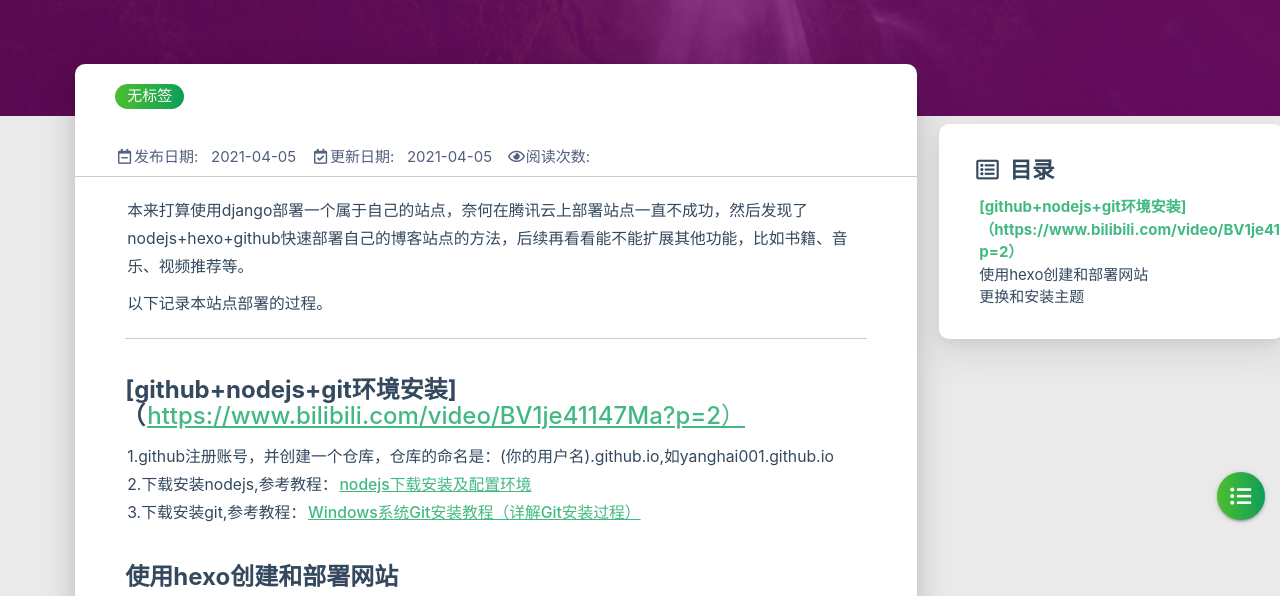
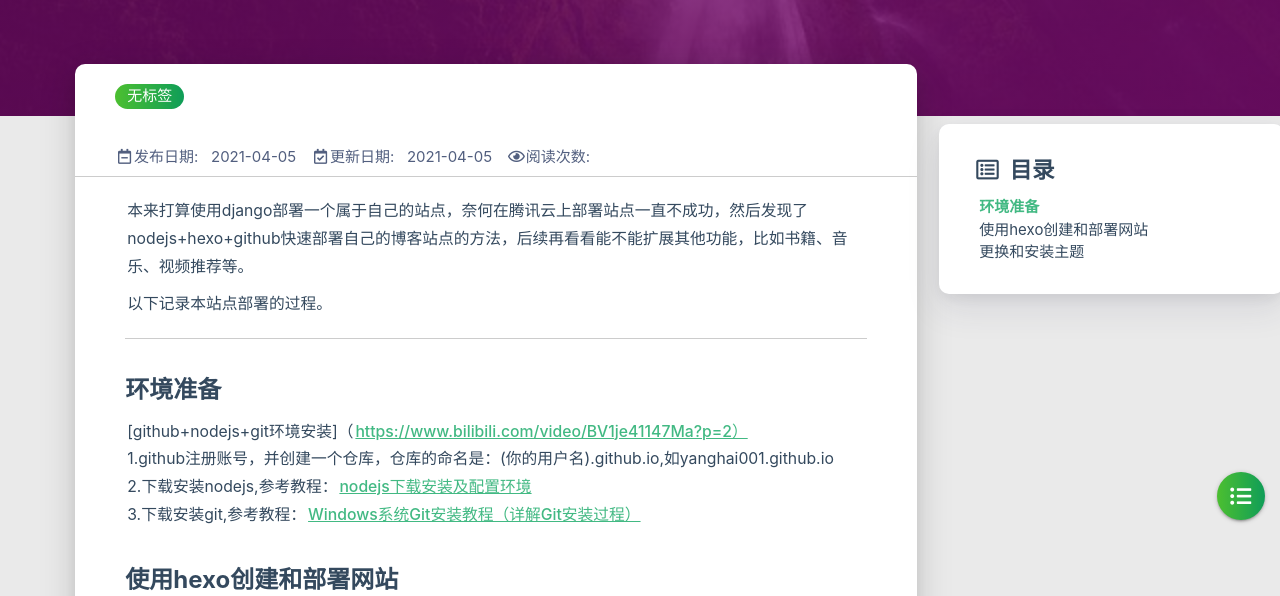
Before and after one commit to yanghai001/yanghai001.github.io, a plain HTML site: page 2021/04/05/笔记：站点部署记录/index.html in a window 1280 px wide. Shown: the part 204-800 px from the top of the page. Drawn offline with Linux system fonts and the light colour scheme; some packages are replaced by stand-ins of ours; no server answers; a script that the page names is missing.

Commit message:
Site updated: 2021-04-05 21:06:57

```diff
--- a/2021/04/05/笔记：站点部署记录/index.html
+++ b/2021/04/05/笔记：站点部署记录/index.html
@@ -414,7 +414,7 @@
                 <p>本来打算使用django部署一个属于自己的站点，奈何在腾讯云上部署站点一直不成功，然后发现了nodejs+hexo+github快速部署自己的博客站点的方法，后续再看看能不能扩展其他功能，比如书籍、音乐、视频推荐等。</p>
 <p>以下记录本站点部署的过程。</p>
 <hr>
-<h3 id="github-nodejs-git环境安装-（https-www-bilibili-com-video-BV1je41147Ma-p-2）"><a href="#github-nodejs-git环境安装-（https-www-bilibili-com-video-BV1je41147Ma-p-2）" class="headerlink" title="[github+nodejs+git环境安装]（https://www.bilibili.com/video/BV1je41147Ma?p=2）"></a>[github+nodejs+git环境安装]（<a target="_blank" rel="noopener" href="https://www.bilibili.com/video/BV1je41147Ma?p=2%EF%BC%89">https://www.bilibili.com/video/BV1je41147Ma?p=2）</a></h3><p>1.github注册账号，并创建一个仓库，仓库的命名是：(你的用户名).github.io,如yanghai001.github.io<br>2.下载安装nodejs,参考教程：<a target="_blank" rel="noopener" href="https://blog.csdn.net/qq_43285335/article/details/90696126">nodejs下载安装及配置环境</a><br>3.下载安装git,参考教程：<a target="_blank" rel="noopener" href="https://www.cnblogs.com/xueweisuoyong/p/11914045.html">Windows系统Git安装教程（详解Git安装过程）</a></p>
+<h3 id="环境准备"><a href="#环境准备" class="headerlink" title="环境准备"></a>环境准备</h3><p>[github+nodejs+git环境安装]（<a target="_blank" rel="noopener" href="https://www.bilibili.com/video/BV1je41147Ma?p=2%EF%BC%89">https://www.bilibili.com/video/BV1je41147Ma?p=2）</a><br>1.github注册账号，并创建一个仓库，仓库的命名是：(你的用户名).github.io,如yanghai001.github.io<br>2.下载安装nodejs,参考教程：<a target="_blank" rel="noopener" href="https://blog.csdn.net/qq_43285335/article/details/90696126">nodejs下载安装及配置环境</a><br>3.下载安装git,参考教程：<a target="_blank" rel="noopener" href="https://www.cnblogs.com/xueweisuoyong/p/11914045.html">Windows系统Git安装教程（详解Git安装过程）</a></p>
 <h3 id="使用hexo创建和部署网站"><a href="#使用hexo创建和部署网站" class="headerlink" title="使用hexo创建和部署网站"></a>使用hexo创建和部署网站</h3><p><a target="_blank" rel="noopener" href="https://hexoscript.gitbook.io/hexo-script/v/1.3-1/shi-yong-bu-zhou/yi-jian-bu-shu-hexo-bo-ke">hexo快速创建和部署网站（按步骤进行）</a>，参照视频教程：<br><a target="_blank" rel="noopener" href="https://www.bilibili.com/video/BV1je41147Ma?p=4">第一部分</a><br><a target="_blank" rel="noopener" href="https://www.bilibili.com/video/BV1je41147Ma?p=3">第二部分</a></p>
 <h3 id="更换和安装主题"><a href="#更换和安装主题" class="headerlink" title="更换和安装主题"></a>更换和安装主题</h3><p><a target="_blank" rel="noopener" href="https://zhuanlan.zhihu.com/p/22735619">文字教程</a><br><a target="_blank" rel="noopener" href="https://www.bilibili.com/video/BV1je41147Ma?p=7">视频教程</a></p>
 
```
